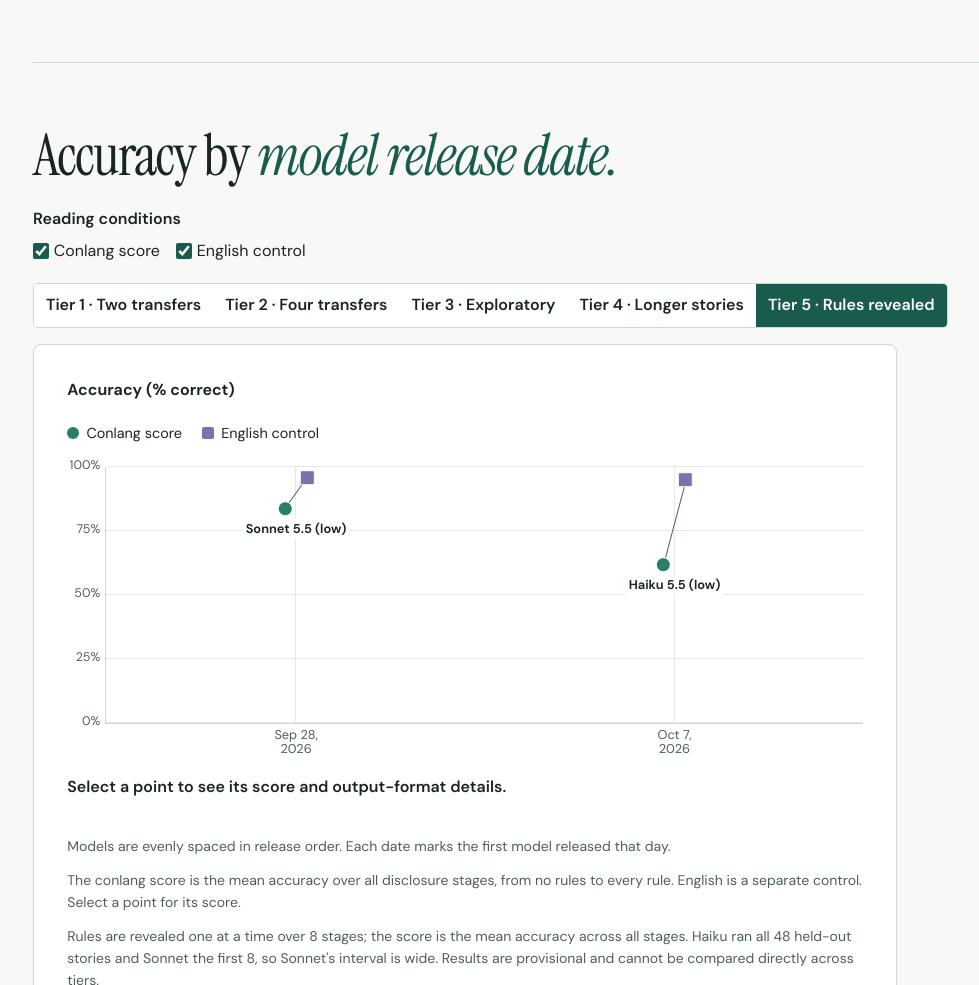
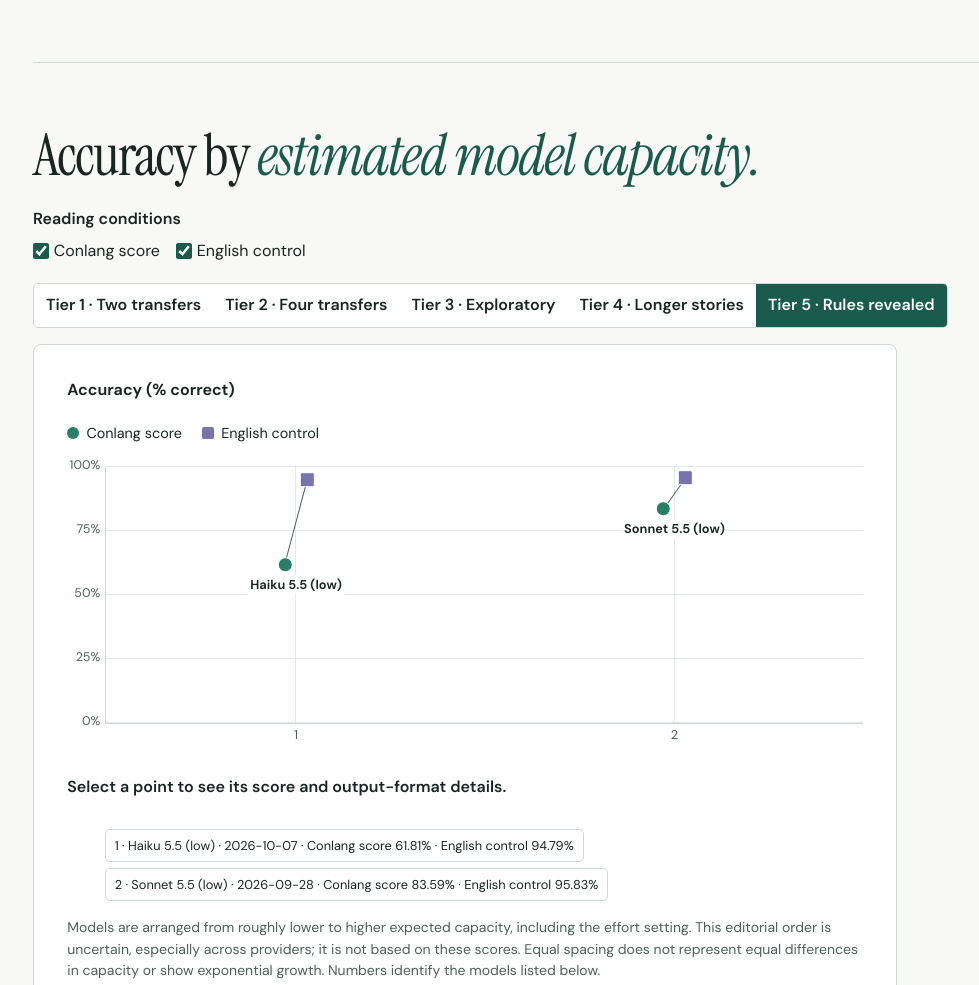
Before and after one commit to fluorine/conlang-reading-bench, a plain HTML site: page docs/index.html in a window 1280 px wide. Shown: the part 1386-2371 px from the top of the page, without its empty margins (31-1010 px from the left). Drawn offline with Linux system fonts and the light colour scheme.

Commit message:
Order benchmark chart by estimated model capacity

```diff
--- a/docs/accuracy-plot.js
+++ b/docs/accuracy-plot.js
@@ -1,4 +1,5 @@
-// Published runs from reports/index.json, in the release order shown below.
+// Published runs from reports/index.json. Capacity order is a rough editorial
+// judgment, independent of this benchmark's scores and not a measured scale.
 const accuracy = {
   "two": [
     {
@@ -41,7 +42,19 @@ const accuracy = {
 const models = ["GPT-4o mini (default)", "GPT-4.1 mini (default)", "GPT-5.4 nano (default)", "GPT-6 Luna (low)"];
 const shortNames = ["4o mini (default)", "4.1 mini (default)", "5.4 nano (default)", "Luna (low)"];
 const releaseDates = ["2024-07-18", "2025-04-14", "2026-03-17", "2026-09-22"];
-const dateLabel = new Intl.DateTimeFormat("en", { month: "short", day: "numeric", year: "numeric", timeZone: "UTC" });
+const capacityOrder = [
+  "GPT-4o mini (default)", "GPT-4.1 mini (default)", "GPT-5.4 nano (default)",
+  "GPT-6 Luna (low)", "GPT-6 Luna (medium)", "Claude Haiku 5.5 (low)",
+  "GPT-6 Sol (low)", "Claude Sonnet 5.5 (low)", "Claude Sonnet 5.5 (high)",
+  "GPT-6.1 Terra (medium)"
+];
+function capacityRank(name) {
+  const index = capacityOrder.indexOf(name);
+  return index < 0 ? Infinity : index;
+}
+function capacityCompare(a, b) {
+  return capacityRank(a.name) - capacityRank(b.name) || a.name.localeCompare(b.name);
+}
 const plot = document.querySelector("#accuracy-overview");
 const tabs = Array.from(document.querySelectorAll("[role=tab][data-tier]"));
 let tier = tabs.at(-1).dataset.tier;
@@ -65,16 +78,15 @@ function render() {
   const isExperimental = isResearch || isTier4 || isTier5;
   const series = isTier5 ? tier5Research.models.slice() : isTier4 ? tier4Research.models.slice()
     : isResearch ? tier3Research.models.slice() : null;
-  if (series) series.sort((a, b) => a.releaseDate.localeCompare(b.releaseDate));
+  if (series) series.sort(capacityCompare);
   const dense = Boolean(series && series.length > 5);
   modelKey.hidden = false;
-  modelKey.classList.toggle("compact-only", !dense);
+  modelKey.classList.toggle("compact-only", false);
   const questionCount = isResearch ? 48 : isFour || isTier4 ? 192 : 96;
   const storyCount = isExperimental ? 48 : questionCount / 4;
   const activeModels = isExperimental ? series.map(model => model.name) : models;
   const activeShortNames = isExperimental ? series.map(model => model.shortName) : shortNames;
   const activeDates = isExperimental ? series.map(model => model.releaseDate) : releaseDates;
-  const activeTimes = activeDates.map(date => Date.parse(date));
   const selected = Array.from(conditions.querySelectorAll("input:checked"), input => input.value);
   const both = selected.length === 2;
   const logarithmic = scale.checked;
@@ -121,16 +133,14 @@ function render() {
   activeModels.forEach((model, i) => {
     const column = document.createElement("div");
     column.className = "scatter-column";
-    // Even spacing in release order: models released days apart stay legible.
+    // These positions represent categories, not numerical capacity differences.
     const total = activeModels.length;
     const pad = total <= 2 ? 25 : total <= 4 ? 12 : 7;
     column.style.left = (total === 1 ? 50 : pad + (100 - 2 * pad) * i / (total - 1)) + "%";
-    const date = document.createElement("time");
-    date.className = "scatter-date";
-    date.dateTime = activeDates[i];
-    date.textContent = dateLabel.format(activeTimes[i]);
-    date.hidden = i > 0 && activeDates[i - 1] === activeDates[i];
-    column.append(date);
+    const axisLabel = document.createElement("span");
+    axisLabel.className = "scatter-date";
+    axisLabel.textContent = String(i + 1);
+    column.append(axisLabel);
     const scores = isExperimental ? series[i].scores : accuracy[tier][i];
     const label = document.createElement("span");
     label.className = "scatter-model";
@@ -141,7 +151,8 @@ function render() {
     const scoreSummary = scores && selected.length
       ? selected.map(key => `${conditionNames[key]} ${(scores[key] + 1e-10).toFixed(2)}%`).join(" · ")
       : "Select a reading condition";
-    keyItem.textContent = `${i + 1} · ${activeShortNames[i]} · ${activeDates[i]} · ${scoreSummary}`;
+    const placement = Number.isFinite(capacityRank(model)) ? "" : " · capacity unplaced";
+    keyItem.textContent = `${i + 1} · ${activeShortNames[i]} · ${activeDates[i]}${placement} · ${scoreSummary}`;
     modelKey.append(keyItem);
     if (selected.length && scores) {
       const heights = selected.map(key => position(scores[key]));
--- a/docs/index.html
+++ b/docs/index.html
@@ -13,7 +13,7 @@
   <script defer src="tier3-results.js?v=4"></script>
   <script defer src="tier4-results.js?v=2"></script>
   <script defer src="tier5-results.js?v=1"></script>
-  <script defer src="accuracy-plot.js?v=25"></script>
+  <script defer src="accuracy-plot.js?v=26"></script>
   <script defer src="tier5-ladder.js?v=2"></script>
   <script defer src="motion.js?v=1"></script>
 </head>
@@ -91,7 +91,7 @@
       </figure>
     </section>
     <section class="method" id="accuracy-overview" aria-labelledby="accuracy-heading" hidden>
-      <h2 id="accuracy-heading">Accuracy by <em>model release date.</em></h2>
+      <h2 id="accuracy-heading">Accuracy by <em>estimated model capacity.</em></h2>
       <div class="scatter-controls">
         <fieldset id="plot-conditions">
           <legend>Reading conditions</legend>
@@ -106,7 +106,7 @@
         <div class="scatter-grid" role="group" aria-labelledby="scatter-label"></div>
         <p class="scatter-detail" aria-live="polite"></p>
         <div class="scatter-model-key" id="scatter-model-key" aria-label="Numbered models and scores" hidden></div>
-        <p class="chart-note">Models are evenly spaced in release order. Each date marks the first model released that day.</p>
+        <p class="chart-note">Models are arranged from roughly lower to higher expected capacity, including the effort setting. This editorial order is uncertain, especially across providers; it is not based on these scores. Equal spacing does not represent equal differences in capacity or show exponential growth. Numbers identify the models listed below.</p>
         <p class="chart-note" id="condition-description">The conlang score is the percentage correct. English is a separate control. Select a point for its score.</p>
         <p class="chart-note" id="scatter-note"></p>
         <p class="chart-note" id="research-note" hidden>The test requires inferring a new grammar. On these 48 stories, choosing the last name mentioned scores 31.25%; random choice among suffix-blind possibilities has 18.8% expected accuracy. Scores use the final JSON answer array, even when reasoning comes first. Select a point to see the original strict score, output-format compliance and capped responses. <a href="https://github.com/fluorine/conlang-reading-bench/blob/main/reports/FINAL-ARRAY-REGRADE.md">See how results were regraded</a>.</p>
```
Also changed, not shown: tests/test_plot.js (+6 -6 lines).
